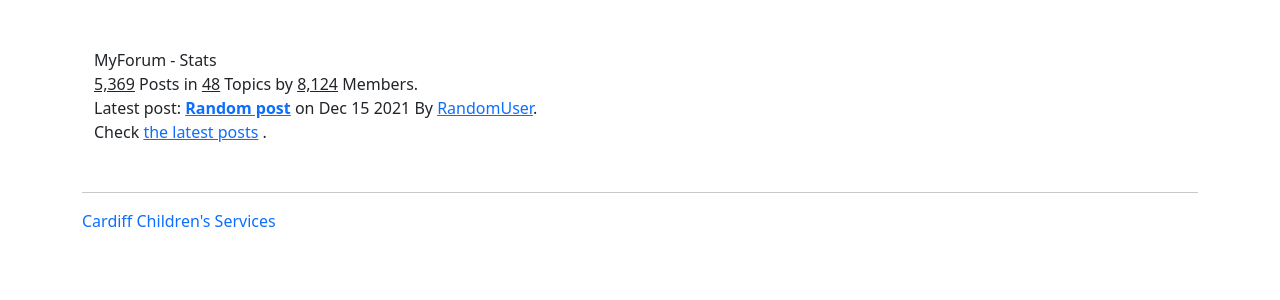
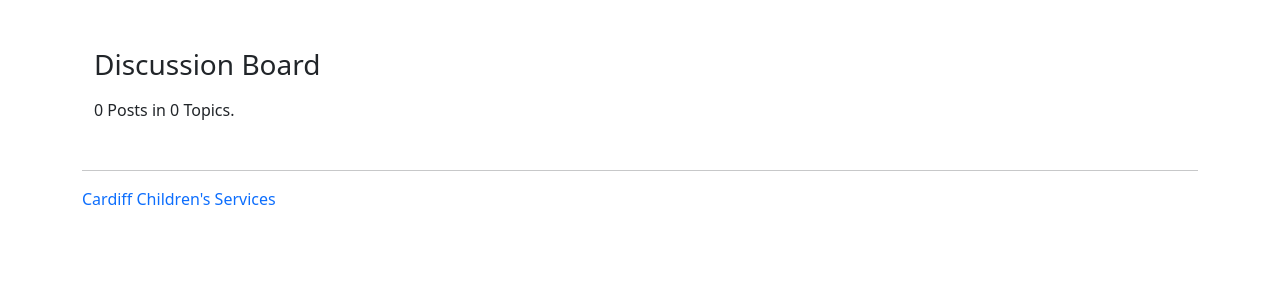
Before and after one commit to pyjaks/Guide-to-Being-in-Care-FYP, a Django app: page /discussion-board/ in a window 1280 px wide. Shown: the part 56-356 px from the top of the page. Run offline with Django 3.2, Linux system fonts and the light colour scheme; data that the repository does not hold is empty; some libraries are stand-ins or nearby versions.

Commit message:
Add stats to bottom of discussion boards page, some formatting

```diff
--- a/guide/discussion_board/templates/discussion-boards.html
+++ b/guide/discussion_board/templates/discussion-boards.html
@@ -15,10 +15,11 @@
 <body>
     <div class="container">
     <!--bootstrap example: https://getbootstrap.com/docs/4.0/examples/offcanvas/-->
-    <div class="bg-white rounded box-shadow">
+        <div class="bg-white rounded box-shadow">
+        <h3>Discussion Board</h3>
         {% for discussion_board in discussion_boards %}
         <div class="media text-muted">
-            <div class="sub-discussion-board-row media-body pb-3 mb-0 small lh-125 border-bottom border-gray">
+            <div class="sub-discussion-board-row media-body pb-3 mb-0 mt-2 small lh-125 border-bottom border-gray">
                 <div class="sub-discussion-board-description">
                     <h4><a href="{{discussion_board.get_absolute_url}}">{{discussion_board.title}}</a></h4>
                     <p>{{ discussion_board.description }}</p>
@@ -37,14 +38,8 @@
         {% endfor %}
     </div>
 
-    <!-- Forum Info -->
-    <div class="forum-info">
-        <div class="chart">
-            MyForum - Stats &nbsp;<i class="fa fa-bar-chart"></i>
-        </div>
-        <span><u>5,369</u> Posts in <u>48</u> Topics by <u>8,124</u> Members.</span><br>
-        <span>Latest post: <b><a href="">Random post</a></b> on Dec 15 2021 By <a href="">RandomUser</a></span>.<br>
-        <span>Check <a href="">the latest posts</a> .</span><br>
+    <div class="discussion-board-info pt-2 mt-2">
+        <span><u></u> {{ posts.count }} Posts in {{ discussion_boards.count }} Topics.</span><br>
     </div>
     </div>
 </body>
--- a/guide/discussion_board/views.py
+++ b/guide/discussion_board/views.py
@@ -18,6 +18,7 @@ class DiscussionBoardHomeView(TemplateView):
     def get_context_data(self, **kwargs):
         context = super().get_context_data(**kwargs)
         context['discussion_boards'] = Category.objects.all()
+        context["posts"] = Post.objects.all()
         return context
 
 
```
